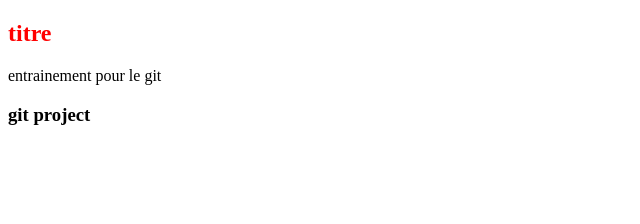
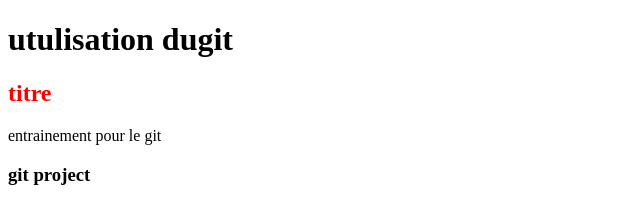
Before and after one commit to Fahmi110/html-css-project, a plain HTML site: page index.html in a window 1280 px wide. Shown: the whole page, without its empty margins (0-640 px from the left). Drawn offline with Linux system fonts and the light colour scheme.

Commit message:
added html

```diff
--- a/index.html
+++ b/index.html
@@ -8,6 +8,7 @@
     <link rel="stylesheet" href="style.css">
 </head>
 <body>
+    <h1> utulisation dugit</h1>
     <h2> titre</h2>
    <p>
       entrainement pour le git
```
